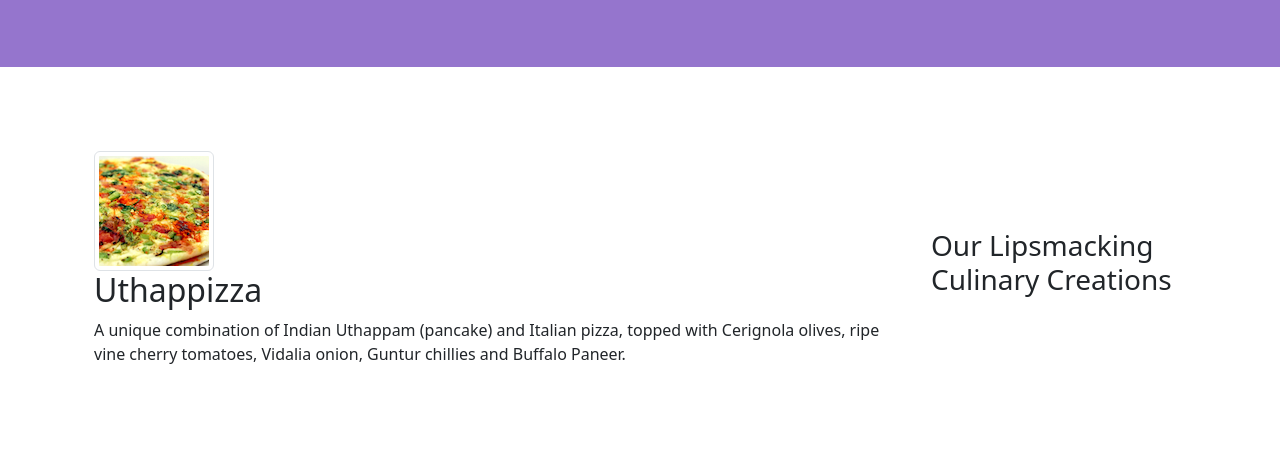
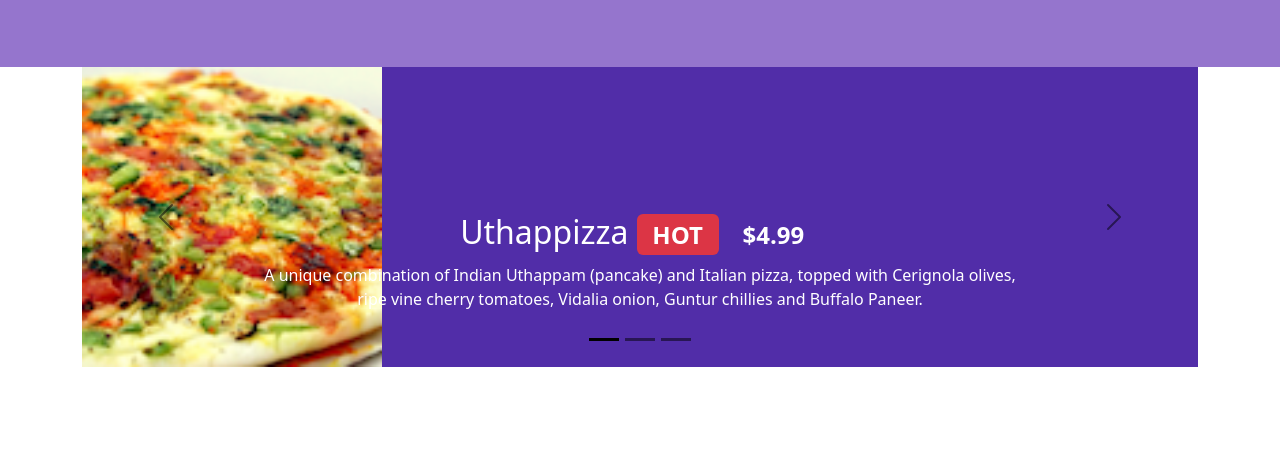
Before and after one commit to edimarvalentin/conFusion, a website: page index.html in a window 1280 px wide. Shown: the part 339-800 px from the top of the page. Drawn offline with nearby package versions, Linux system fonts and the light colour scheme.

Commit message:
Carousel

```diff
--- a/css/styles.css
+++ b/css/styles.css
@@ -47,3 +47,18 @@ body{
     border-bottom: 1px solid #ddd;
     padding: 10px;
 }
+
+.carousel{
+    background: #512DA8;
+}
+
+.carousel-item{
+    height: 300px;
+}
+
+.carousel-item img{
+    position: absolute;
+    top: 0;
+    left: 0;
+    min-height: 300px;
+}
--- a/index.html
+++ b/index.html
@@ -65,14 +65,65 @@
     </div>
 </header>
 
+
     <div class="container">
+
+                <!--Carousel-->
+    <div row row-content>
+        <div id="carousel" class="carousel carousel-dark slide" data-bs-ride="carousel">
+            <div class="carousel-indicators">
+                <button type="button" data-bs-target="#carousel" data-bs-slide-to="0" class="active" aria-current="true" aria-label="Slide 1"></button>
+                <button type="button" data-bs-target="#carousel" data-bs-slide-to="1" aria-label="Slide 2"></button>
+                <button type="button" data-bs-target="#carousel" data-bs-slide-to="2" aria-label="Slide 3"></button>
+            </div>
+            <div class="carousel-inner">
+                <div class="carousel-item active" data-bs-interval="10000">
+                    <img class="d-block img-fluid" src="/img/uthappizza.png">
+                    <div class="carousel-caption d-non d-md-block">
+                        <h2 class="text-white">Uthappizza <span class="badge bg-danger">HOT</span> <span class="badge badge-pill badge-default">$4.99</span></h2>
+                        <p class="text-white">A unique combination of Indian Uthappam (pancake) and Italian pizza, topped with Cerignola olives, ripe vine cherry tomatoes, Vidalia onion, Guntur chillies and Buffalo Paneer.</p>
+                    </div>
+                </div>
+                <div class="carousel-item" data-bs-interval="10000">
+                    <img class="d-block img-fluid" src="/img/buffet.png">
+                    <div class="carousel-caption d-non d-md-block">
+                        <h2 class="text-white">Weekend Grand Buffet <span class="badge bg-danger">NEW</span> </h2>
+                        <p class="text-white">Featuring mouthwatering combinations with a choice of five different
+                            salads, six enticing appetizers, six main entrees and five
+                            choicest desserts. Free flowing bubbly and soft drinks.
+                            All for just $19.99 per person.</p>
+                    </div>
+                </div>
+                <div class="carousel-item" data-bs-interval="10000">
+                    <img class="d-block img-fluid" src="/img/alberto.png">
+                    <div class="carousel-caption d-non d-md-block">
+                        <h2 class="text-white">Alberto Somayya</h2>
+                        <h4 class="text-white">Executive Chef</h4>
+                        <p class="text-white">Award winning three-star Michelin chef with wide International experience having worked closely
+                            with whos-who in the culinary world, he specializes in creating mouthwatering Indo-Italian fusion experiences.</p>
+                    </div>
+                </div>
+            </div>
+            <button class="carousel-control-prev" type="button" data-bs-target="#carousel" data-bs-slide="prev">
+                <span class="carousel-control-prev-icon" aria-hidden="true"></span>
+                <span class="visually-hidden">Previous</span>
+              </button>
+              <button class="carousel-control-next" type="button" data-bs-target="#carousel" data-bs-slide="next">
+                <span class="carousel-control-next-icon" aria-hidden="true"></span>
+                <span class="visually-hidden">Next</span>
+              </button>
+
+        </div>
+    </div>
+
+
         <div class="row row-content align-items-center">
             <div class="col-12 col-sm-4 order-sm-last col-md-3">
                 <h3>Our Lipsmacking Culinary Creations</h3>
             </div>
             <div class="col col-sm order-sm-first col-md">
                 <div class="media">
-                    <img class="d-flex mr-3 img-thumbnail align-self-center" src="/img/uthappizza.png">
+
                     <div class="media-body">
                         <h2 class="mt-0">Uthappizza</h2>
                         <p class="d-none d-sm-block">A unique combination of Indian Uthappam (pancake) and Italian pizza, topped with Cerignola olives, ripe vine cherry tomatoes, Vidalia onion, Guntur chillies and Buffalo Paneer.</p>
@@ -80,7 +131,6 @@
                 </div>
             </div>
         </div>
-
 
         <div class="row row-content align-items-center">
             <div class="col-12 col-sm-4 col-md-3">
```
